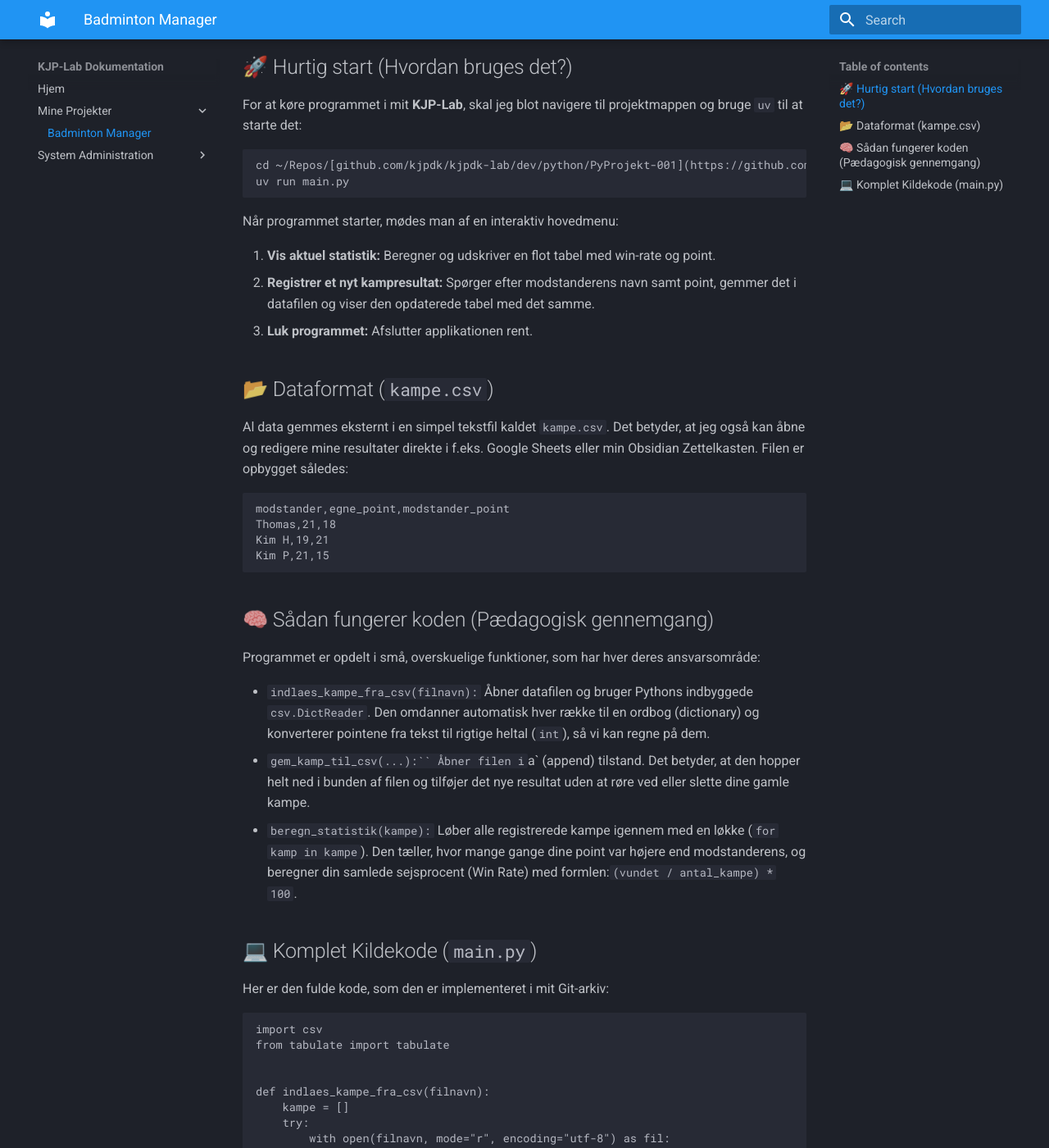
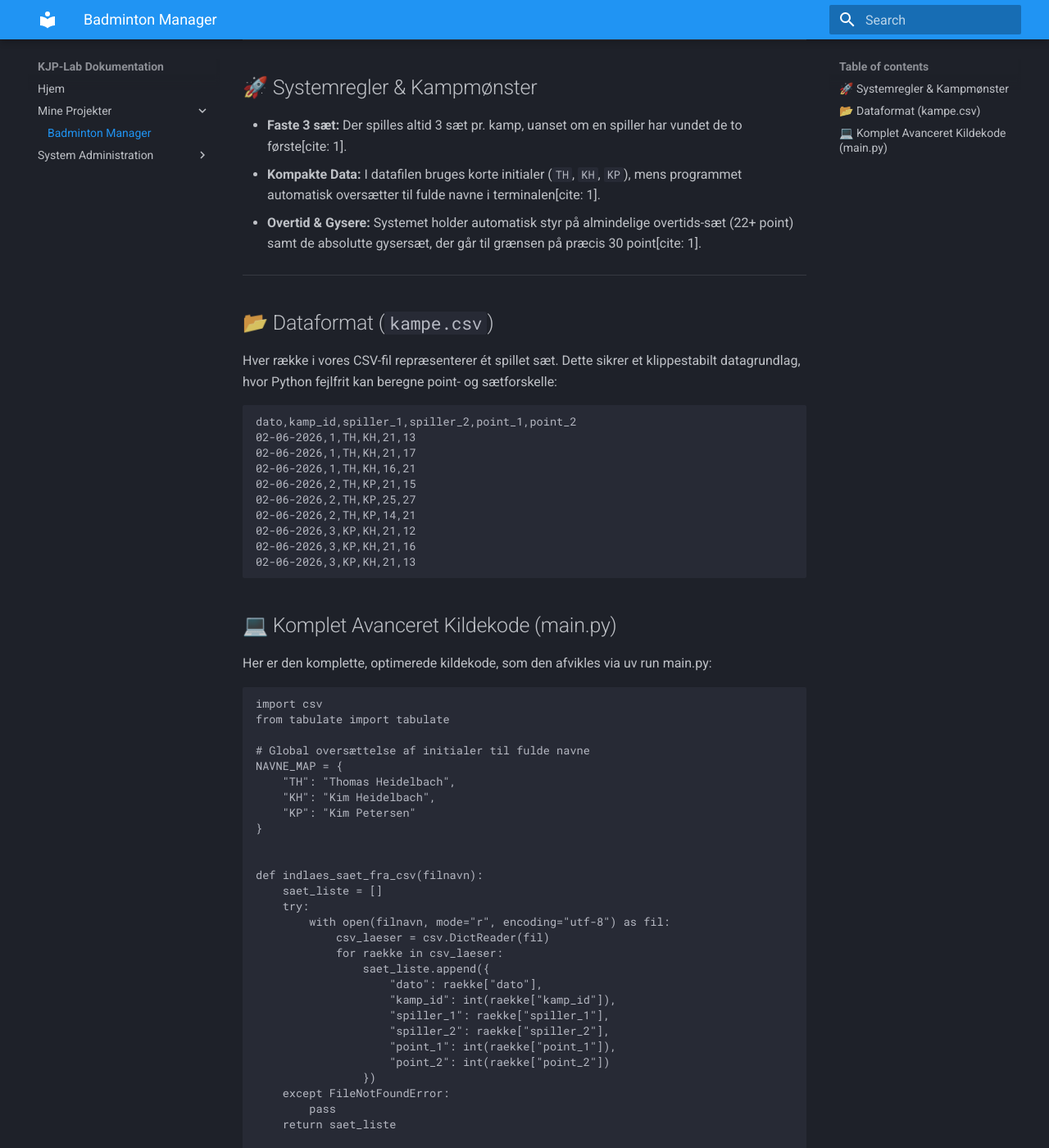
Before and after one commit to kjpdk/kjpdk-docs, an MkDocs documentation site: the page built from docs/projekter/badminton.md, in a window 1280 px wide and 1400 px high, scrolled down 233 px. Shown: the whole window at 82% size. Built offline with MkDocs 1.6.1 and Material for MkDocs 9.7.7, drawn with Linux system fonts in a browser that asks for light colours; some of the changed text lies outside the part shown.

Commit message:
docs: opdateret badminton manager med avanceret logik og sande kampdata

````diff
--- a/docs/projekter/badminton.md
+++ b/docs/projekter/badminton.md
@@ -1,180 +1,200 @@
-# 🏸 Badminton Manager
+# 🏸 Advanced Badminton Manager
 
-Dette program er et interaktivt, terminal-baseret værktøj bygget i **Python 3.13** til at spore og beregne match-statistikker i min lokale badmintonklub mod **Thomas**, **Kim H** og **Kim P**.
+Dette program er et interaktivt, terminal-baseret analyseværktøj bygget i **Python 3.13** til at spore og beregne avancerede match-statistikker i min lokale badmintonklub mod **Thomas Heidelbach**, **Kim Heidelbach** og **Kim Petersen**[cite: 1].
 
 ---
 
-## 🚀 Hurtig start (Hvordan bruges det?)
+## 🚀 Systemregler & Kampmønster
 
-For at køre programmet i mit **KJP-Lab**, skal jeg blot navigere til projektmappen og bruge `uv` til at starte det:
+- **Faste 3 sæt:** Der spilles altid 3 sæt pr. kamp, uanset om en spiller har vundet de to første[cite: 1].
+- **Kompakte Data:** I datafilen bruges korte initialer (`TH`, `KH`, `KP`), mens programmet automatisk oversætter til fulde navne i terminalen[cite: 1].
+- **Overtid & Gysere:** Systemet holder automatisk styr på almindelige overtids-sæt (22+ point) samt de absolutte gysersæt, der går til grænsen på præcis 30 point[cite: 1].
 
-```bash
-cd ~/Repos/[github.com/kjpdk/kjpdk-lab/dev/python/PyProjekt-001](https://github.com/kjpdk/kjpdk-lab/dev/python/PyProjekt-001)
-uv run main.py
-```
-
-Når programmet starter, mødes man af en interaktiv hovedmenu:
-
-1. **Vis aktuel statistik:** Beregner og udskriver en flot tabel med win-rate og point.
-2. **Registrer et nyt kampresultat:** Spørger efter modstanderens navn samt point, gemmer det i datafilen og viser den opdaterede tabel med det samme.
-3. **Luk programmet:** Afslutter applikationen rent.
+---
 
 ## 📂 Dataformat (`kampe.csv`)
 
-Al data gemmes eksternt i en simpel tekstfil kaldet `kampe.csv`. Det betyder, at jeg også kan åbne og redigere mine resultater direkte i f.eks. Google Sheets eller min Obsidian Zettelkasten. Filen er opbygget således:
+Hver række i vores CSV-fil repræsenterer ét spillet sæt. Dette sikrer et klippestabilt datagrundlag, hvor Python fejlfrit kan beregne point- og sætforskelle:
 
-```markdown
-modstander,egne_point,modstander_point
-Thomas,21,18
-Kim H,19,21
-Kim P,21,15
+```csv
+dato,kamp_id,spiller_1,spiller_2,point_1,point_2
+02-06-2026,1,TH,KH,21,13
+02-06-2026,1,TH,KH,21,17
+02-06-2026,1,TH,KH,16,21
+02-06-2026,2,TH,KP,21,15
+02-06-2026,2,TH,KP,25,27
+02-06-2026,2,TH,KP,14,21
+02-06-2026,3,KP,KH,21,12
+02-06-2026,3,KP,KH,21,16
+02-06-2026,3,KP,KH,21,13
 ```
 
-## 🧠 Sådan fungerer koden (Pædagogisk gennemgang)
+## 💻 Komplet Avanceret Kildekode (main.py)
 
-Programmet er opdelt i små, overskuelige funktioner, som har hver deres ansvarsområde:
+Her er den komplette, optimerede kildekode, som den afvikles via uv run main.py:
 
-- `indlaes_kampe_fra_csv(filnavn):` Åbner datafilen og bruger Pythons indbyggede `csv.DictReader`. Den omdanner automatisk hver række til en ordbog (dictionary) og konverterer pointene fra tekst til rigtige heltal (`int`), så vi kan regne på dem.
-- `gem_kamp_til_csv(...):`` Åbner filen i `a` (append) tilstand. Det betyder, at den hopper helt ned i bunden af filen og tilføjer det nye resultat uden at røre ved eller slette dine gamle kampe.
-- `beregn_statistik(kampe):` Løber alle registrerede kampe igennem med en løkke (`for kamp in kampe`). Den tæller, hvor mange gange dine point var højere end modstanderens, og beregner din samlede sejsprocent (Win Rate) med formlen:` (vundet / antal_kampe) * 100`.
-
-## 💻 Komplet Kildekode (`main.py`)
-
-Her er den fulde kode, som den er implementeret i mit Git-arkiv:
-
-```python
+```Python
 import csv
 from tabulate import tabulate
 
+# Global oversættelse af initialer til fulde navne
+NAVNE_MAP = {
+    "TH": "Thomas Heidelbach",
+    "KH": "Kim Heidelbach",
+    "KP": "Kim Petersen"
+}
 
-def indlaes_kampe_fra_csv(filnavn):
-    kampe = []
+
+def indlaes_saet_fra_csv(filnavn):
+    saet_liste = []
     try:
         with open(filnavn, mode="r", encoding="utf-8") as fil:
             csv_laeser = csv.DictReader(fil)
             for raekke in csv_laeser:
-                kampe.append(
-                    {
-                        "modstander": raekke["modstander"],
-                        "egne_point": int(raekke["egne_point"]),
-                        "modstander_point": int(raekke["modstander_point"]),
-                    }
-                )
+                saet_liste.append({
+                    "dato": raekke["dato"],
+                    "kamp_id": int(raekke["kamp_id"]),
+                    "spiller_1": raekke["spiller_1"],
+                    "spiller_2": raekke["spiller_2"],
+                    "point_1": int(raekke["point_1"]),
+                    "point_2": int(raekke["point_2"])
+                })
     except FileNotFoundError:
         pass
-    return kampe
+    return saet_liste
 
 
-def gem_kamp_til_csv(filnavn, modstander, egne_point, modstander_point):
-    with open(filnavn, mode="a", encoding="utf-8", newline="") as fil:
-        feltnavne = ["modstander", "egne_point", "modstander_point"]
-        csv_skriver = csv.DictWriter(fil, fieldnames=feltnavne)
+def analyser_data(saet_liste, filter_spiller_a=None, filter_spiller_b=None):
+    stats = {spiller: {"kampe_vundet": 0, "saet_vundet": 0, "point_ialt": 0} for spiller in NAVNE_MAP.keys()}
 
-        if fil.tell() == 0:
-            csv_skriver.writeheader()
+    samlet_til_30 = 0
+    samlet_overtid = 0
+    storste_forskel = -1
+    storste_forskel_detaljer = ""
+    kampe_saet_taeller = {}
 
-        csv_skriver.writerow(
-            {
-                "modstander": modstander,
-                "egne_point": egne_point,
-                "modstander_point": modstander_point,
-            }
-        )
+    for saet in saet_liste:
+        s1, s2 = saet["spiller_1"], saet["spiller_2"]
+        p1, p2 = saet["point_1"], saet["point_2"]
+
+        if filter_spiller_a and filter_spiller_b:
+            if not ((s1 == filter_spiller_a and s2 == filter_spiller_b) or
+                    (s1 == filter_spiller_b and s2 == filter_spiller_a)):
+                continue
+
+        stats[s1]["point_ialt"] += p1
+        stats[s2]["point_ialt"] += p2
+
+        saet_vinder = s1 if p1 > p2 else s2
+        saet_taber = s2 if p1 > p2 else s1
+        vinder_point = max(p1, p2)
+        taber_point = min(p1, p2)
+
+        stats[saet_vinder]["saet_vundet"] += 1
+
+        if p1 == 30 or p2 == 30:
+            samlet_til_30 += 1
+        elif vinder_point >= 22:
+            samlet_overtid += 1
+
+        nuvaerende_forskel = vinder_point - taber_point
+        if nuvaerende_forskel > storste_forskel:
+            storste_forskel = nuvaerende_forskel
+            storste_forskel_detaljer = f"{nuvaerende_forskel} point ({NAVNE_MAP[saet_vinder]} mod {NAVNE_MAP[saet_taber]}: {vinder_point}-{taber_point})"
+
+        kamp_noegle = (saet["dato"], saet["kamp_id"])
+        if kamp_noegle not in kampe_saet_taeller:
+            kampe_saet_taeller[kamp_noegle] = {s1: 0, s2: 0}
+        kampe_saet_taeller[kamp_noegle][saet_vinder] += 1
+
+    for kamp_data in kampe_saet_taeller.values():
+        spillere_i_kamp = list(kamp_data.keys())
+        if len(spillere_i_kamp) == 2:
+            if kamp_data[spillere_i_kamp[0]] > kamp_data[spillere_i_kamp[1]]:
+                stats[spillere_i_kamp[0]]["kampe_vundet"] += 1
+            else:
+                stats[spillere_i_kamp[1]]["kampe_vundet"] += 1
+
+    return stats, samlet_til_30, samlet_overtid, storste_forskel_detaljer
 
 
-def beregn_statistik(kampe):
-    if not kampe:
-        return None
+def vis_samlet_statistik(saet_liste):
+    stats, til_30, overtid, forskel_tekst = analyser_data(saet_liste)
 
-    samlet_vundet = 0
-    samlet_point_vundet = 0
-    samlet_point_tabt = 0
+    tabel_data = []
+    for init, data in stats.items():
+        tabel_data.append([
+            NAVNE_MAP[init],
+            data["kampe_vundet"],
+            data["saet_vundet"],
+            data["point_ialt"]
+        ])
 
-    for kamp in kampe:
-        samlet_point_vundet += kamp["egne_point"]
-        samlet_point_tabt += kamp["modstander_point"]
+    print("\n" + "="*50)
+    print("         KJP-LAB SAMLET SPILSTATUS (I ALT)")
+    print("="*50)
+    print(tabulate(tabel_data, headers=["Spiller", "Kampe Vundet", "Sæt Vundet", "Point Ialt"], tablefmt="fancy_grid"))
 
-        if kamp["egne_point"] > kamp["modstander_point"]:
-            samlet_vundet += 1
-
-    antal_kampe = len(kampe)
-    win_rate = (samlet_vundet / antal_kampe) * 100
-
-    return {
-        "antal_kampe": antal_kampe,
-        "vundet": samlet_vundet,
-        "win_rate": win_rate,
-        "point_vundet": samlet_point_vundet,
-        "point_tabt": samlet_point_tabt,
-    }
+    print(f"\n🔥 Gysersæt (Gået til præcis 30 point): {til_30}")
+    print(f"📈 Sæt i overtid (Vundet med 22+ point): {overtid}")
+    print(f"🎯 Største point-forskel i et sæt: {forskel_tekst}")
 
 
-def vis_statistik(filnavn):
-    badminton_kampe = indlaes_kampe_fra_csv(filnavn)
-    stats = beregn_statistik(badminton_kampe)
+def vis_indbyrdes_statistik(saet_liste):
+    print("\n--- VÆLG INDBYRDES OPGØR ---")
+    print("1. Thomas Heidelbach mod Kim Heidelbach")
+    print("2. Thomas Heidelbach mod Kim Petersen")
+    print("3. Kim Petersen mod Kim Heidelbach")
 
-    if stats is None:
-        print("\nℹ Der er ikke registreret nogen kampe i systemet endnu.")
+    valg = input("Vælg opgør (1-3): ").strip()
+
+    if valg == "1":
+        pa, pb = "TH", "KH"
+    elif valg == "2":
+        pa, pb = "TH", "KP"
+    elif valg == "3":
+        pa, pb = "KP", "KH"
+    else:
+        print("⚠ Ugyldigt valg.")
         return
 
+    stats, _, _, _ = analyser_data(saet_liste, filter_spiller_a=pa, filter_spiller_b=pb)
+
     tabel_data = [
-        ["Antal Kampe Spillet", stats["antal_kampe"]],
-        ["Kampe Vundet", stats["vundet"]],
-        ["Sejsprocent (Win Rate)", f"{stats['win_rate']:.1f}%"],
-        ["Point Scoret (Egne)", stats["point_vundet"]],
-        ["Point Tabt (Modstander)", stats["point_tabt"]],
+        [NAVNE_MAP[pa], stats[pa]["kampe_vundet"], stats[pa]["saet_vundet"], stats[pa]["point_ialt"]],
+        [NAVNE_MAP[pb], stats[pb]["kampe_vundet"], stats[pb]["saet_vundet"], stats[pb]["point_ialt"]]
     ]
 
-    print(f"\n=== KJP-LAB BADMINTON STATISTIK (Hentet fra {filnavn}) ===")
-    print(tabulate(tabel_data, headers=["Metrik", "Resultat"], tablefmt="fancy_grid"))
-
-
-def modtag_heltal(ledetekst):
-    while True:
-        try:
-            return int(input(ledetekst))
-        except ValueError:
-            print("⚠ Fejl: Du skal indtaste et gyldigt heltal. Prøv igen.")
-
-
-def tilfoej_ny_kamp(filnavn):
-    print("\n--- REGISTRER NY BADMINTON KAMP ---")
-    modstander = input("Indtast modstanderens navn: ").strip()
-
-    if not modstander:
-        print("⚠ Fejl: Modstanderens navn må ikke være tomt.")
-        return
-
-    egne_point = modtag_heltal("Indtast dine point: ")
-    modstander_point = modtag_heltal("Indtast modstanderens point: ")
-
-    gem_kamp_til_csv(filnavn, modstander, egne_point, modstander_point)
-    print(f"✔ Kampen mod {modstander} blev gemt!")
+    print("\n" + "="*50)
+    print(f"    INDBYRDES STATUS: {NAVNE_MAP[pa]} vs {NAVNE_MAP[pb]}")
+    print("="*50)
+    print(tabulate(tabel_data, headers=["Spiller", "Kampe Vundet", "Sæt Vundet", "Point Ialt"], tablefmt="fancy_grid"))
 
 
 def main():
     filnavn = "kampe.csv"
 
     while True:
-        print("\n=================================")
-        print("    KJP-LAB BADMINTON MANAGER    ")
+        saet_liste = indlaes_saet_fra_csv(filnavn)
+
+        print("\n" + "="*35)
+        print("    KJP-LAB ADVANCED BADMINTON    ")
         print("=================================")
-        print("1. Vis aktuel statistik")
-        print("2. Registrer et nyt kampresultat")
+        print("1. Vis samlet klub-statistik")
+        print("2. Vis indbyrdes statistik (Opgør)")
         print("3. Luk programmet")
 
         valg = input("Vælg en mulighed (1-3): ").strip()
 
         if valg == "1":
-            vis_statistik(filnavn)
+            vis_samlet_statistik(saet_liste)
         elif valg == "2":
-            tilfoej_ny_kamp(filnavn)
-            vis_statistik(filnavn)
+            vis_indbyrdes_statistik(saet_liste)
         elif valg == "3":
-            print("\nTak for i dag! Hav en god træning i klubben.")
+            print("\nSystemet lukkes. Hav en fantastisk tirsdag/fredag i hallen!")
             break
         else:
-            print("⚠ Ugyldigt valg. Tast venligst 1, 2 eller 3.")
+            print("⚠ Ugyldigt valg. Prøv igen.")
 
 
 if __name__ == "__main__":
````
